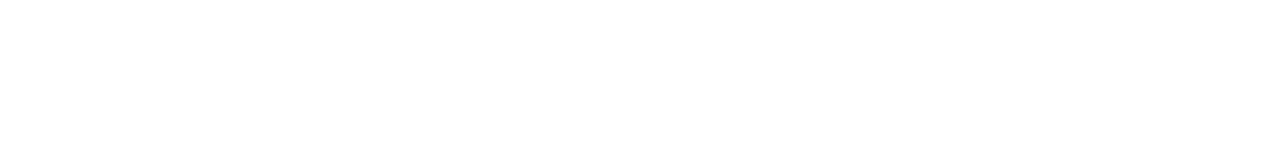
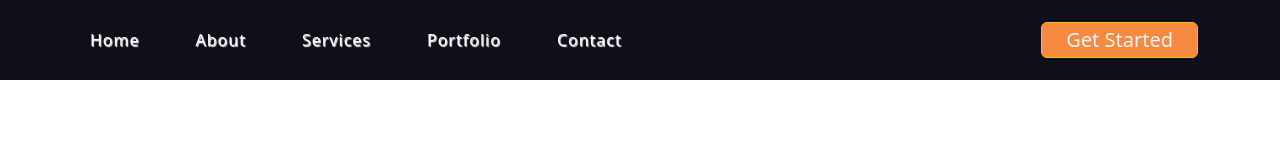
Before and after one commit to AbouYounes/prortfolio_Karim_Khattou, a plain HTML site: page index.html in a window 1280 px wide. Drawn offline with nearby package versions, Linux system fonts and the light colour scheme.

Commit message:
navBar section added

```diff
--- a/css/style.css
+++ b/css/style.css
@@ -0,0 +1,23 @@
+.bg{
+    background-color: #0E0F19;
+    padding: 20px 0px;
+}
+
+.link{
+    color: white !important;
+    font-size: 16px;
+    letter-spacing: 1px;
+    margin-right: 40px;
+    font-weight: 400;
+    text-shadow: 1px 1px 1px white;
+}
+
+.link:hover{
+    color: #F78940 !important;
+}
+
+.started{
+    background-color: #F78940;
+    padding: 2px 24px;
+    font-size: 20px;
+}
--- a/index.html
+++ b/index.html
@@ -1,14 +1,57 @@
 <!DOCTYPE html>
-<html lang="en" dir="ltr">
+<html lang="en">
   <head>
     <meta charset="utf-8">
-    <title>Karim Khattou</title>
+    <meta http-equiv="X-UA-Compatible" content="IE=edge">
+    <meta name="viewport" content="width=device-width, initial-scale=1.0">
+    <title>K-Khattou</title>
+
     <!--CSS only-->
     <link href="https://cdn.jsdelivr.net/npm/bootstrap@5.3.7/dist/css/bootstrap.min.css" rel="stylesheet" integrity="sha384-LN+7fdVzj6u52u30Kp6M/trliBMCMKTyK833zpbD+pXdCLuTusPj697FH4R/5mcr" crossorigin="anonymous">
+
     <link rel="stylesheet" href="css/style.css">
   </head>
   <body>
+      <nav class="navbar navbar-expand-lg bg">
 
+        <div class="container">
+
+          <button class="navbar-toggler bg-warning" type="button" data-bs-toggle="collapse" data-bs-target="#navbar">
+            <span class="navbar-toggler-icon"></span>
+          </button>
+
+          <div class="collapse navbar-collapse" id="navbar">
+
+            <ul class="navbar-nav me-auto mb-2 mb-lg-0">
+
+              <li class="nav-item">
+                <a href="" class="nav-link active link"> Home </a>
+              </li>
+
+              <li class="nav-item">
+                <a href="" class="nav-link active link"> About </a>
+              </li>
+
+              <li class="nav-item">
+                <a href="" class="nav-link active link"> Services </a>
+              </li>
+
+              <li class="nav-item">
+                <a href="" class="nav-link active link"> Portfolio </a>
+              </li>
+
+              <li class="nav-item">
+                <a href="" class="nav-link active link"> Contact </a>
+              </li>
+
+            </ul>
+
+            <button class="btn btn-warning text-light started"> Get Started</button>
+
+          </div>
+        </div>
+
+      </nav>
 
 
     <!-- JavaScript -->
```
